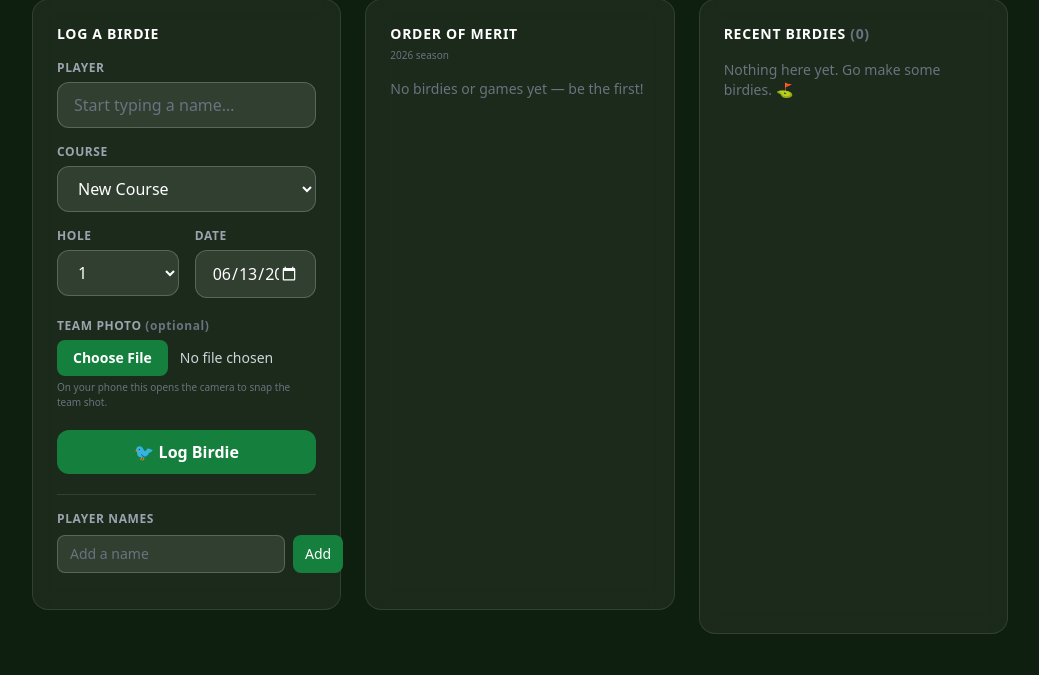
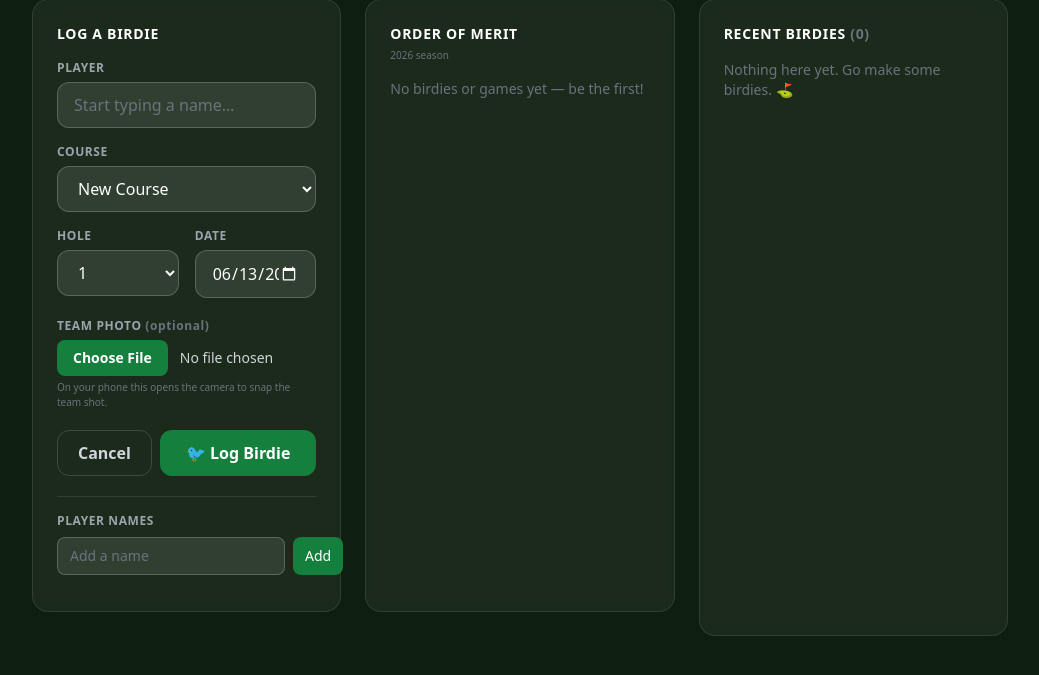
Before and after one commit to PaulJohnson85/burhill-booker, a Flask app: page /birdies in a window 1280 px wide. Shown: the part 102-777 px from the top of the page, without its empty margins (120-1159 px from the left). Run offline with Flask 3, Linux system fonts and the light colour scheme; the visitor is signed in with stand-in values (Sample User, id 1); some libraries are stand-ins or nearby versions.

Commit message:
Add Cancel (reset) button to the birdie log form
Co-Authored-By: Claude Opus 4.8 <noreply@anthropic.com>

```diff
--- a/templates/birdies.html
+++ b/templates/birdies.html
@@ -128,9 +128,15 @@
                      file:bg-green-700 file:text-white file:font-semibold hover:file:bg-green-600 file:transition">
             <p class="text-[10px] text-gray-500 mt-1">On your phone this opens the camera to snap the team shot.</p>
           </div>
-          <button class="w-full bg-green-700 hover:bg-green-600 text-white px-5 py-2.5 rounded-xl font-semibold transition">
-            🐦 Log Birdie
-          </button>
+          <div class="flex gap-2">
+            <button type="reset"
+              class="px-5 py-2.5 rounded-xl font-semibold text-gray-300 border border-white/15 hover:border-white/40 hover:text-white transition">
+              Cancel
+            </button>
+            <button class="flex-1 bg-green-700 hover:bg-green-600 text-white px-5 py-2.5 rounded-xl font-semibold transition">
+              🐦 Log Birdie
+            </button>
+          </div>
         </form>
 
         <div class="mt-5 pt-4 border-t border-white/10">
```
